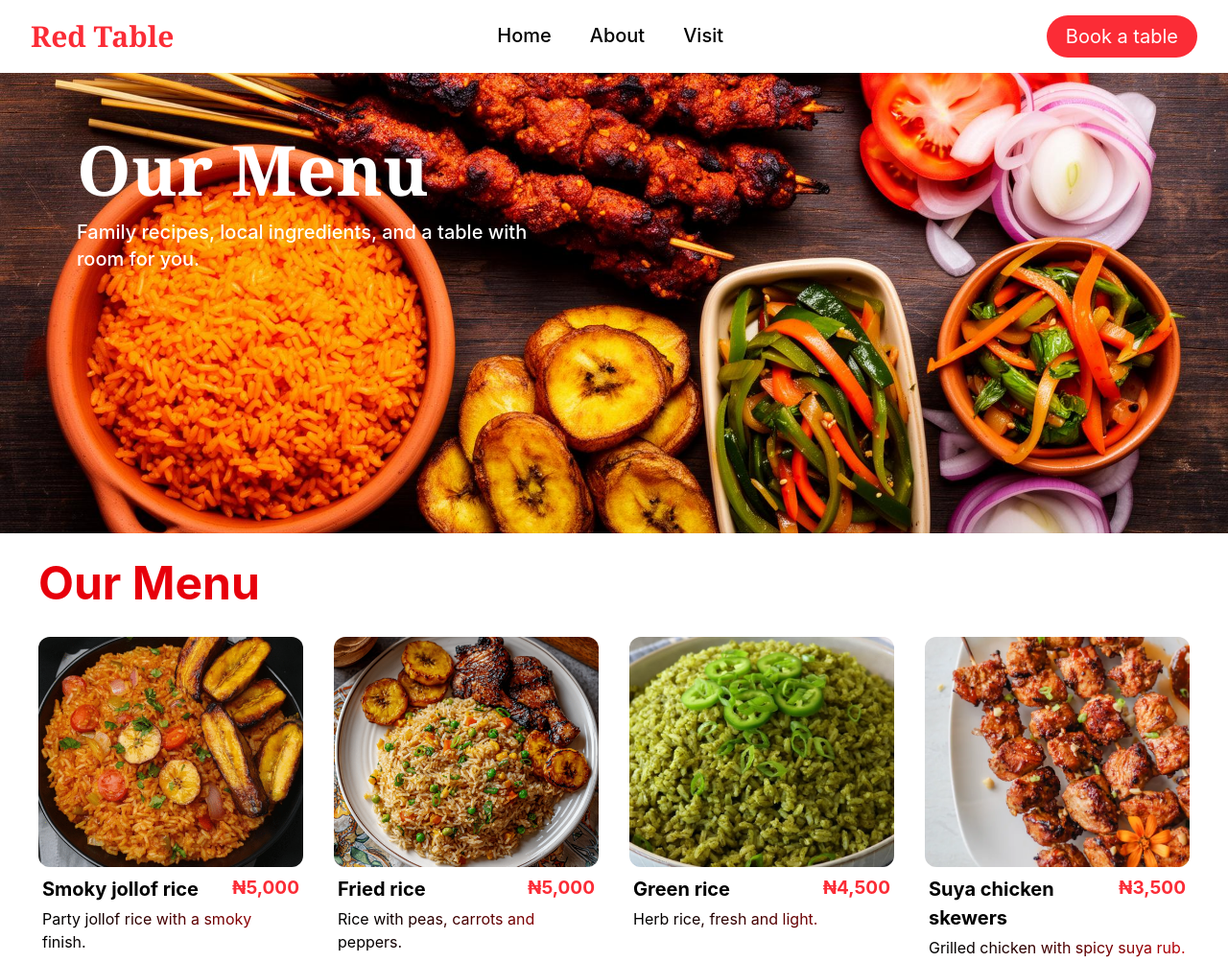
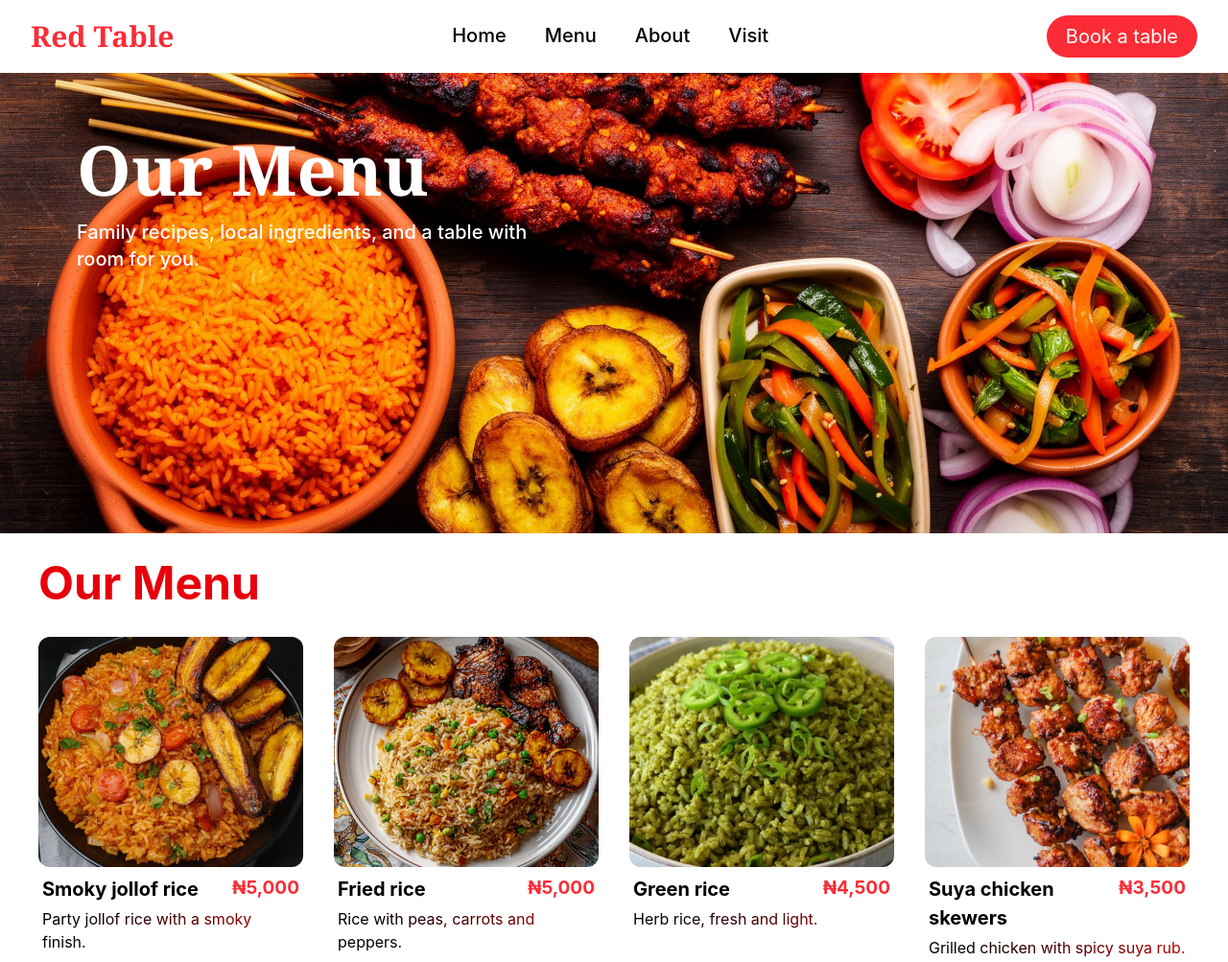
Before and after one commit to Codingwithfawzaan009/realredtable, a website: page menu.html in a window 1280 px wide. Shown: the top 1003 px of the page at 96% size. Drawn offline with Linux system fonts and the light colour scheme.

Commit message:
Update menu with new link and edits

```diff
--- a/menu.html
+++ b/menu.html
@@ -15,6 +15,7 @@
 
         <div class="order-last w-full flex justify-center gap-8 font-medium md:order-0 md:w-auto md:gap-10">
             <a href="index.html" class="text-lg md:text-[20px]">Home</a>
+            <a href="#" class="text-lg md:text-[20px]">Menu</a>
             <a href="#" class="text-lg md:text-[20px]">About</a>
             <a href="#" class="text-lg md:text-[20px]">Visit</a>
         </div>
```
